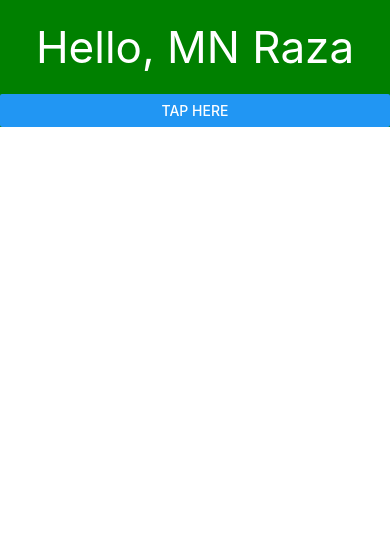
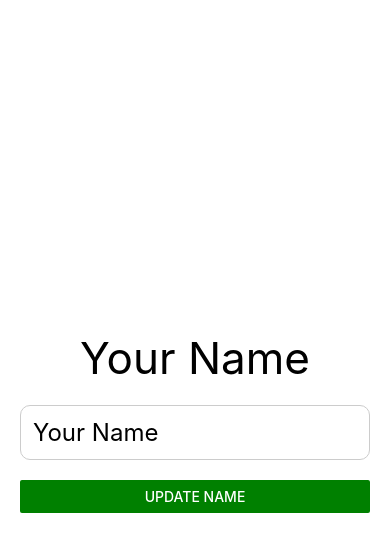
Before and after one commit to mnraza-dev/React_Native_Basic_To_Advanced, a React Native app in the folder RN_ULTIMATE/Basics/: screen / in a window 390 px wide. Shown: the top 552 px of the page. Built offline with nearby package versions, Linux system fonts and the light colour scheme.

Commit message:
feat: refactor App component to include name input and greeting functionality

```diff
--- a/RN_ULTIMATE/Basics/App.tsx
+++ b/RN_ULTIMATE/Basics/App.tsx
@@ -1,23 +1,47 @@
-import { View, Button, Alert } from 'react-native'
-import React from 'react'
-import UserData from './components/UserData'
+import { Button, StyleSheet, Text, TextInput, View } from 'react-native'
+import React, { useState } from 'react'
 
 const App = () => {
+  const [name, setName] = useState('Your Name')
 
-  const fruit =(fruit)=>{
-    console.log('function called',fruit);
+  const greet = (newName) => {
+    setName(newName)
+  }
 
-  }
-  const name ="MN Raza"
   return (
-    <View style={{ backgroundColor: 'green' }}>
-      <UserData/>
-      <Button  title='Tap here'
-      // onPress={()=>Alert.alert("Hi There")}
-      onPress={()=>fruit('mango')}
+    <View style={styles.container}>
+      <Text style={styles.heading}>{name}</Text>
+      <TextInput
+        onChangeText={(text) => setName(text)}
+        value={name}
+        placeholder="Enter Your Name"
+        style={styles.textInput}
       />
+
+      <Button color={'green'} title="Update Name" onPress={() => greet('MN Raza')} />
     </View>
   )
 }
 
 export default App
+
+const styles = StyleSheet.create({
+  container: {
+    flex: 1,
+    justifyContent: 'center',
+    padding: 20,
+  },
+  heading: {
+    textAlign: 'center',
+    fontSize: 44,
+    marginBottom: 20,
+  },
+  textInput: {
+    fontSize: 24,
+    padding: 12,
+    borderWidth: 1,
+    borderColor: '#ccc',
+    borderRadius: 10,
+    marginBottom: 20,
+  },
+})
```
